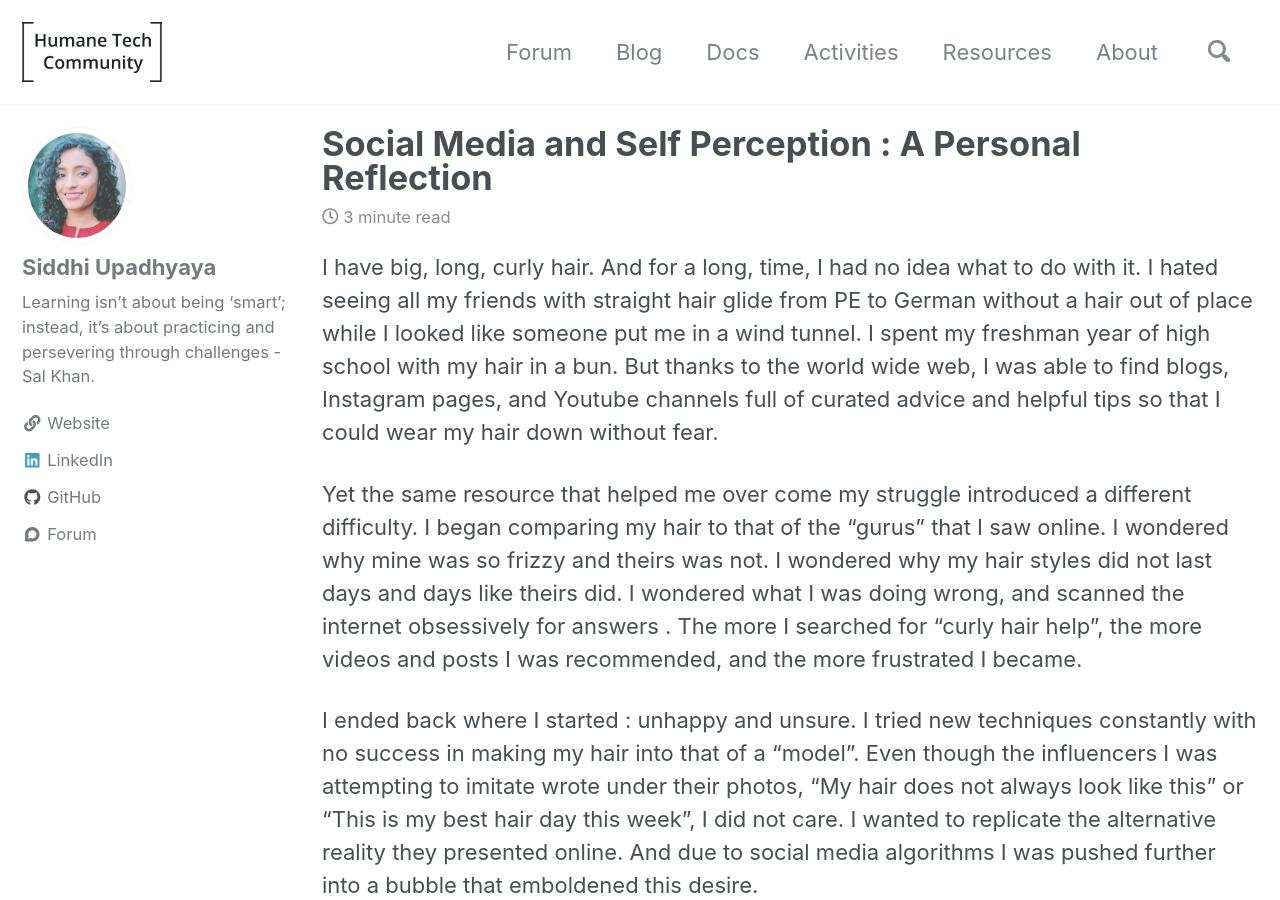
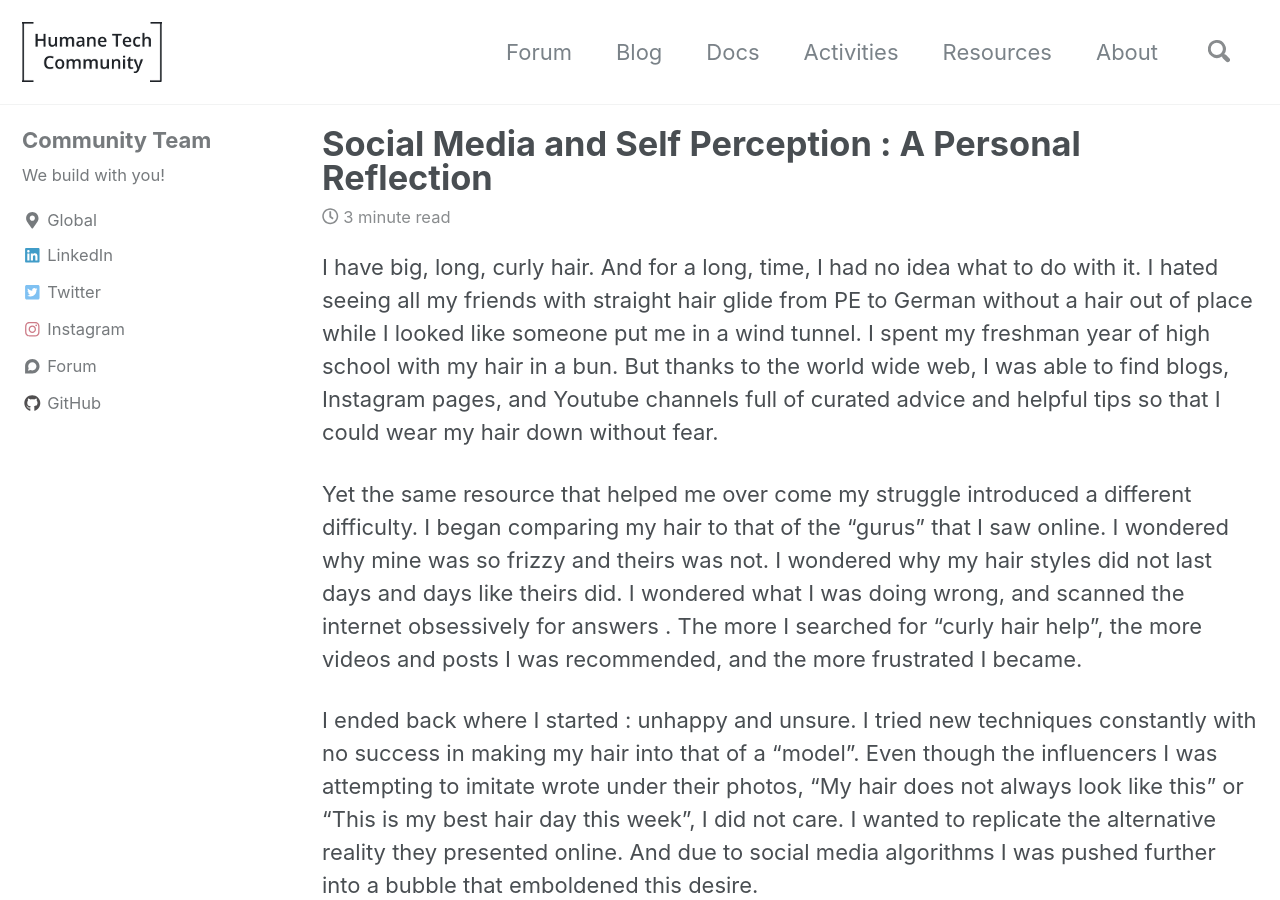
Before and after one commit to humanetech-community/community-hub, a Jekyll site: the page built from _posts/2019-04-22-social-media-and-self-perception.md, in a window 1280 px wide and 900 px high. Built offline with Jekyll 4.4.1, drawn with Linux system fonts in a browser that asks for light colours; cached includes are drawn as plain includes; nearby versions of some CDN libraries.

Commit message:
author update

```diff
--- a/_data/authors.yml
+++ b/_data/authors.yml
@@ -13,16 +13,6 @@ Arnold Schrijver:
   avatar      : "/assets/images/people/author-arnold-schrijver.jpg"
   github      : "aschrijver"
   forum       : "aschrijver"
-
-Siddhi Upadhyaya:
-  name : "Siddhi Upadhyaya"
-  uri : "https://saraswatiproject.weebly.com"
-  email :
-  bio : "Learning isn’t about being ‘smart’; instead, it’s about practicing and persevering through challenges - Sal Khan."
-  avatar : "/assets/images/people/author-siddhi-upadhyaya.jpg"
-  linkedin : "Siddhi Upadhyaya"
-  github : "siddhvicious"
-  forum : "Siddhi"
 
 Biswa Aryal:
   name : "Biswa Aryal"
--- a/_posts/2019-04-22-social-media-and-self-perception.md
+++ b/_posts/2019-04-22-social-media-and-self-perception.md
@@ -1,7 +1,6 @@
 ---
 title:  "Social Media and Self Perception : A Personal Reflection"
 excerpt: "I accepted that I was human, imperfect, and that it was okay to not look like my ‘best’ self all the time."
-author: Siddhi Upadhyaya
 last_modified_at: 2019-04-22T12+02:00
 
 # See: https://github.com/humanetech-community/community-hub/issues/48
```
Also changed, not shown: _people_directory/siddhi-upadhyaya.md (deleted, +0 -9 lines).
